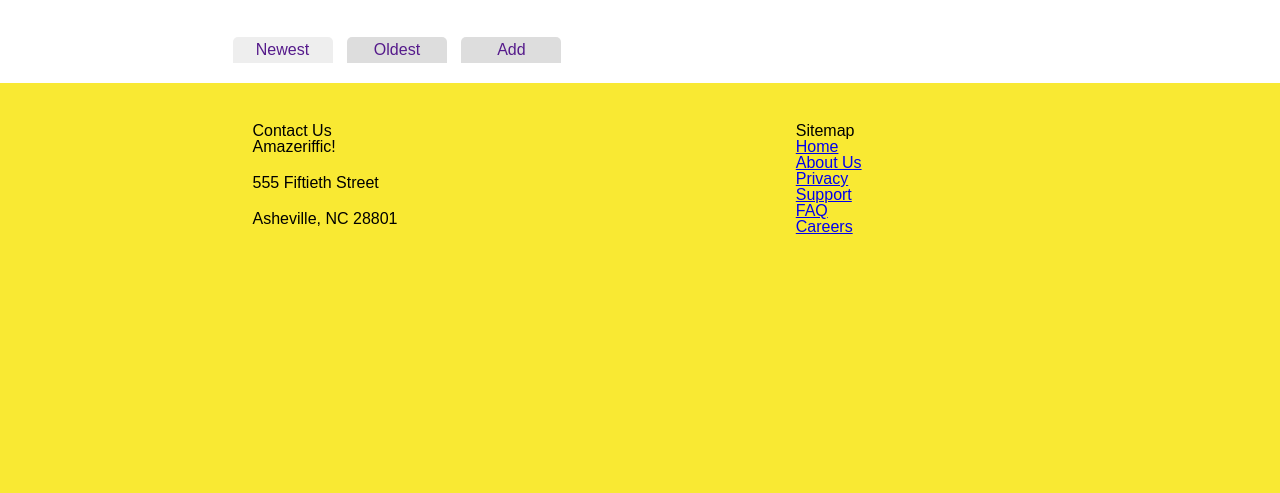
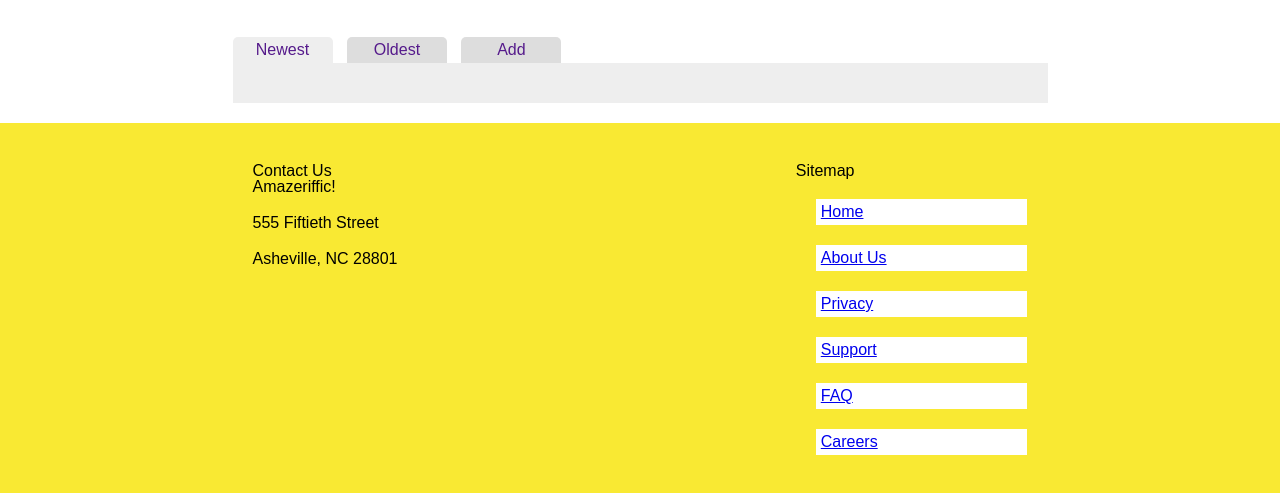
Before and after one commit to DimsumPanda/purewal_webAppDev, a plain HTML site: page Amazeriffic/index.html in a window 1280 px wide. Both pictures are taken after a click on the element "Newest". Shown: the part 111-604 px from the top of the page. Drawn offline with nearby package versions, Linux system fonts and the light colour scheme; a web font is replaced by a local one.

Commit message:
added some styling the li elements

```diff
--- a/Amazeriffic/javascripts/app.js
+++ b/Amazeriffic/javascripts/app.js
@@ -4,9 +4,20 @@ var main = function () {
 	$(".tabs a span").toArray().forEach(function (element){
 		//create a click handler for this element
 		$(element).on("click", function(){
+			var $element = $(element);
+
 			$(".tabs a span").removeClass("active");
 			$(element).addClass("active");
 			$("main .content").empty();
+
+			if ($element.parent().is(":nth-child(1)")){
+				console.log("First Tab clicked!");
+			} else if ($element.parent().is(":nth-child(2)")){
+				console.log("Second Tab clicked!");
+			} else if ($element.parent().is(":nth-child(3)")){
+				console.log("Third Tab clicked!");
+			}
+
 			return false;
 		});
 	});
--- a/Amazeriffic/stylesheets/style.css
+++ b/Amazeriffic/stylesheets/style.css
@@ -106,3 +106,13 @@ main {
 .tabs a span.active {
 	background: #eee;
 }
+
+.content {
+	background: #eee;
+	padding: 20px;
+}
+li {
+	padding: 5px;
+	margin: 20px;
+	background-color: #fff;
+}
```
